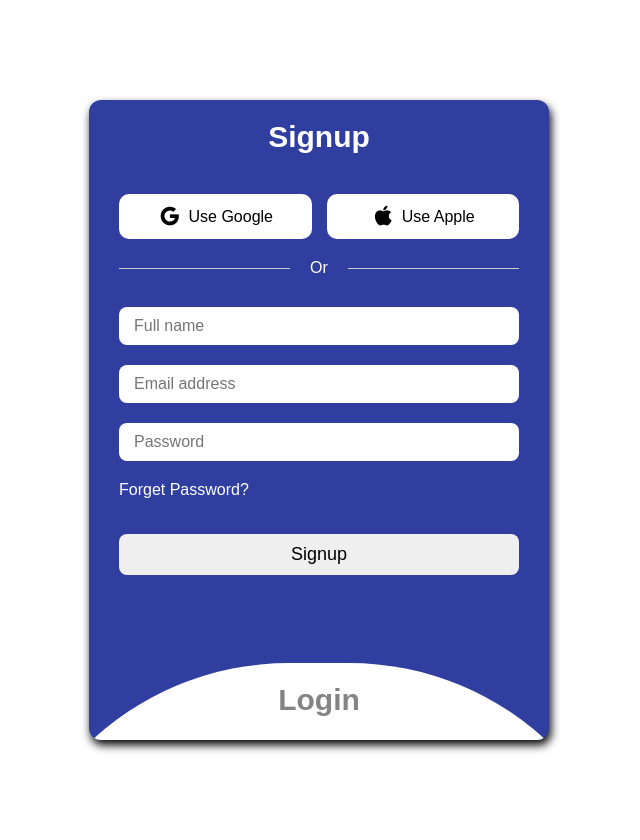
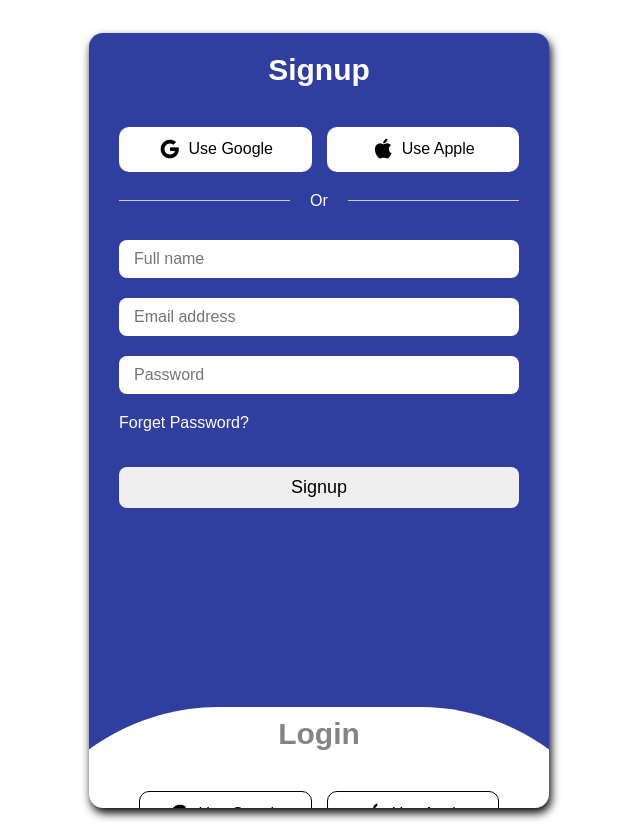
Before and after one commit to hrcamilo11/ProyectoPlataformasNotas, an Angular app: page /login in a window 1280 px wide. Shown: the whole page, without its empty margins (321-961 px from the left). Built offline with nearby package versions, Linux system fonts and the light colour scheme.

Commit message:
Fixed: Styles

```diff
--- a/src/app/components/login/login.component.css
+++ b/src/app/components/login/login.component.css
@@ -20,28 +20,28 @@ body{
 }
 
 .container{
-  margin: 50px auto;
   position: relative;
   width: 460px;
-  height: 640px;
-  border-radius: 12px;
+  height: calc(100% + 15px);
+  border-radius: 14px;
   padding: 20px 30px 120px;
   background: #303f9f;
   box-shadow: 2px 5px 10px #000000;
   overflow: hidden;
+
 }
 
 .login-section{
   position: absolute;
   left: 50%;
-  bottom: -88%;
+  bottom: -87%;
   transform: translateX(-50%);
   width: calc(100% + 180px);
-  padding: 20px 140px;
+  padding: 10px 140px;
   background: #fff;
-  border-radius: 290px;
+  border-radius: 220px;
   height: 100%;
-  transition: all 0.6s ease;
+  transition: all 0.9s ease-in;
 }
 
 .login-section header,
@@ -51,7 +51,9 @@ body{
   color: #fff;
   font-weight: 600;
   cursor: pointer;
+
 }
+
 
 .login-section header{
   color: #333;
@@ -77,6 +79,10 @@ body{
   justify-content: center;
   gap: 6px;
   cursor: pointer;
+}
+
+.social-buttons button:hover{
+  -webkit-box-shadow: 0 10px 20px rgba(0, 0, 0, 0.3);
 }
 
 .login-section .social-buttons button{
@@ -176,3 +182,16 @@ form .btn{
 .signup-form{
   display: flex;
 }
+
+.btn-singup{
+  margin: 0;
+  width: 100%;
+  border: none;
+  border-radius: 10px;
+  font-size: 16px;
+  display: flex;
+  flex-direction: column;
+  justify-content: start;
+  gap: 2px;
+  cursor: pointer;
+}
--- a/src/app/components/login/login.component.html
+++ b/src/app/components/login/login.component.html
@@ -28,7 +28,10 @@
       <input type="email" #email placeholder="Email address" required>
       <input type="password" #password placeholder="Password" required>
       <a routerLink="/recovery">Forget Password?</a>
-      <button type="submit" class="btn">Signup</button>
+      <div class="btn-singup">
+        <button type="submit" class="btn">Signup</button>
+      </div>
+
     </form>
 
   </div>
--- a/src/app/components/login/login.component.ts
+++ b/src/app/components/login/login.component.ts
@@ -19,6 +19,7 @@ export class LoginComponent{
     _CargarScript.Carga(['login/login']);
 
   }
+  passwordError: string | null = null;
 
   onLogin(email: string, password: string): void {
     const storedUsers = JSON.parse(<string>localStorage.getItem('users')) || [];
@@ -38,10 +39,19 @@ export class LoginComponent{
 
     if (existingUser) {
       alert('El usuario ya está registrado.');
+    } else if (!this.validatePassword(password)) {
+      this.passwordError = 'La contraseña debe tener al menos 8 caracteres, incluyendo letras mayúsculas, minúsculas, números y caracteres especiales.';
     } else {
       storedUsers.push({ fullName, email, password });
       localStorage.setItem('users', JSON.stringify(storedUsers));
       alert('Registro exitoso. Ahora puedes iniciar sesión.');
+      this.passwordError = null; // Limpia el mensaje de error
     }
   }
+
+  validatePassword(password: string): boolean {
+    // Expresión regular para validar la contraseña
+    const passwordRegex = /^(?=.*[a-z])(?=.*[A-Z])(?=.*\d)(?=.*[@$!%*?&])[A-Za-z\d@$!%*?&]{8,}$/;
+    return passwordRegex.test(password);
+  }
 }
```
